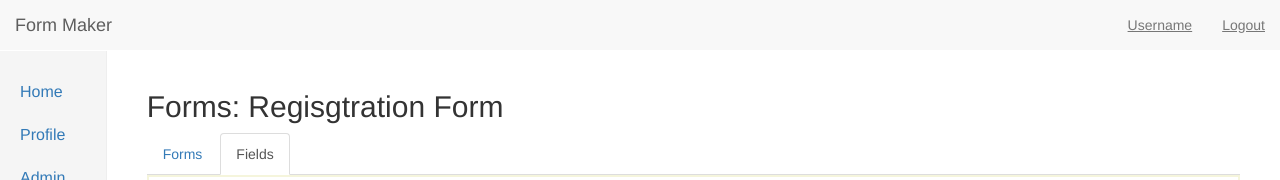
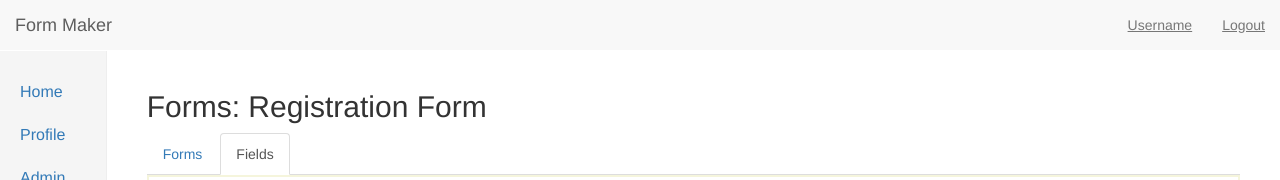
Before and after one commit to bilalhk/cs5610fall2015, a website: page public/assignment/form-fields.html in a window 1280 px wide. Shown: the top 180 px of the page. Drawn offline with nearby package versions, Linux system fonts and the light colour scheme.

Commit message:
Fixed header for form-fields.html

```diff
--- a/public/assignment/form-fields.html
+++ b/public/assignment/form-fields.html
@@ -63,7 +63,7 @@
 
        <!-- Main -->
         <div class="col-sm-10 col-md-11 col-sm-offset-2 col-md-offset-1 main ">
-          <h2>Forms: Regisgtration Form</h2>
+          <h2>Forms: Registration Form</h2>
 
           <!-- Tabs -->
           <nav>
```
